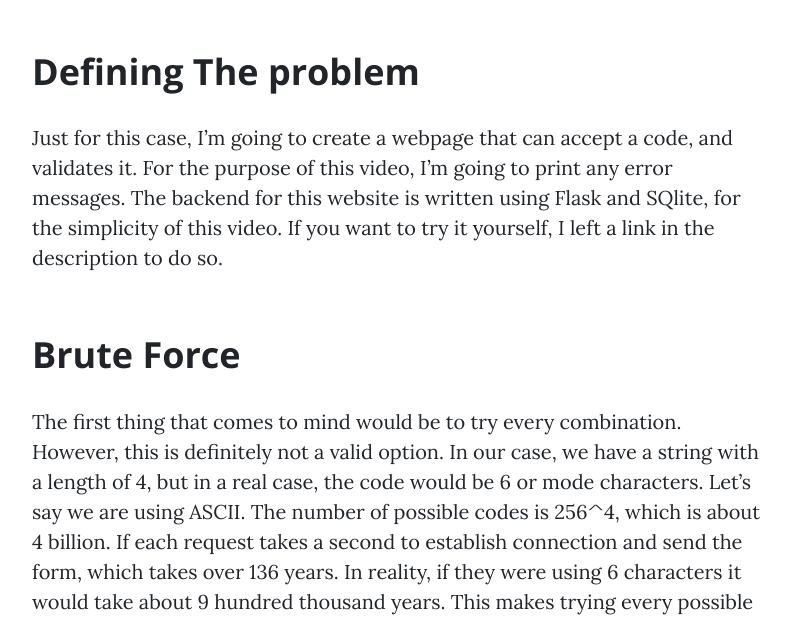
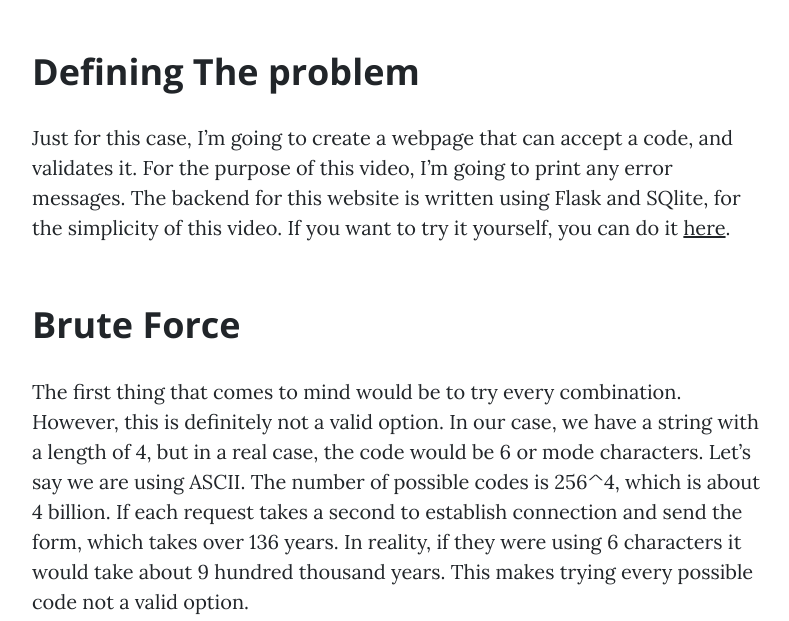
Before and after one commit to vivek3141/blog, a website: page posts/hotel.html in a window 1280 px wide. Shown: the part 1540-2161 px from the top of the page, without its empty margins (243-1032 px from the left). Drawn offline with nearby package versions, Linux system fonts and the light colour scheme.

Commit message:
Formatting

```diff
--- a/posts/hotel.html
+++ b/posts/hotel.html
@@ -93,8 +93,8 @@
                 <h2 class="section-heading">Defining The problem</h2>
                 <p>Just for this case, I’m going to create a webpage that can accept a code, and validates it. For the
                     purpose of this video, I’m going to print any error messages. The backend for this website is
-                    written using Flask and SQlite, for the simplicity of this video. If you want to try it yourself, I
-                    left a link in the description to do so.</p>
+                    written using Flask and SQlite, for the simplicity of this video. If you want to try it yourself,
+                    you can do it <a href="https://github.com/vivek3141/sql-injection-demo">here</a>.</p>
                 <h2 class="section-heading">Brute Force</h2>
                 <p>The first thing that comes to mind would be to try every combination. However, this is definitely not
                     a valid option. In our case, we have a string with a length of 4, but in a real case, the code would
@@ -102,7 +102,7 @@
                     is about 4 billion. If each request takes a second to establish connection and send the form, which
                     takes over 136 years. In reality, if they were using 6 characters it would take about 9 hundred
                     thousand years. This makes trying every possible code not a valid option.</p>
-                <img src="http://imgur.com/Oi2ltle" class="img-fluid" alt="">
+                <img src="http://i.imgur.com/Oi2ltle.gif" class="img-fluid" alt="">
                 <h2 class="section-heading">SQL Injection</h2>
                 <p>Let’s try to be a little bit more smart. This is how the structure of the program could look. We have
                     javascript and html on our browser, a flask api that connects to a SQL Database.</p>
```
Also changed, not shown: posts/ml.html (+0 -15 lines).
